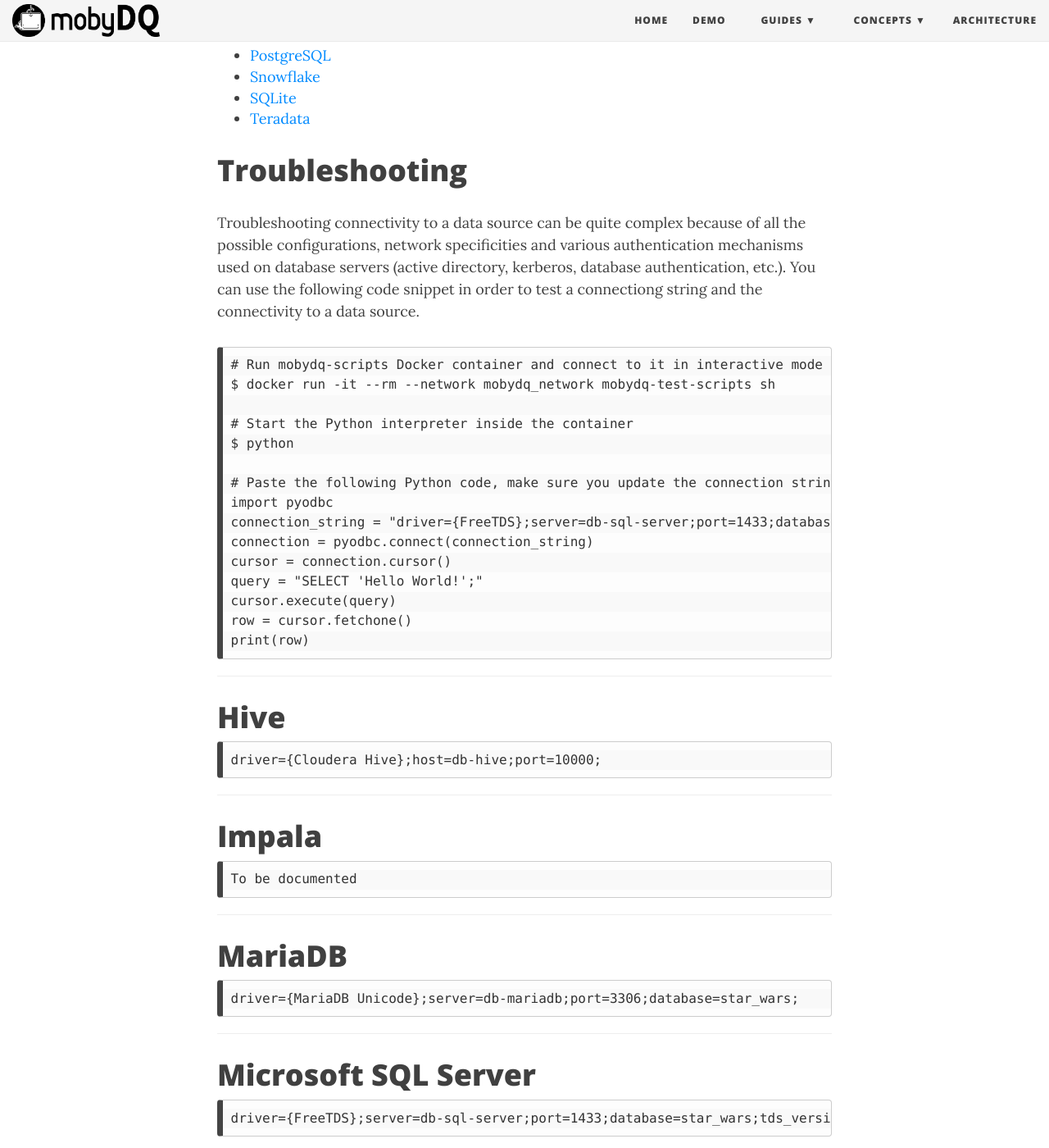
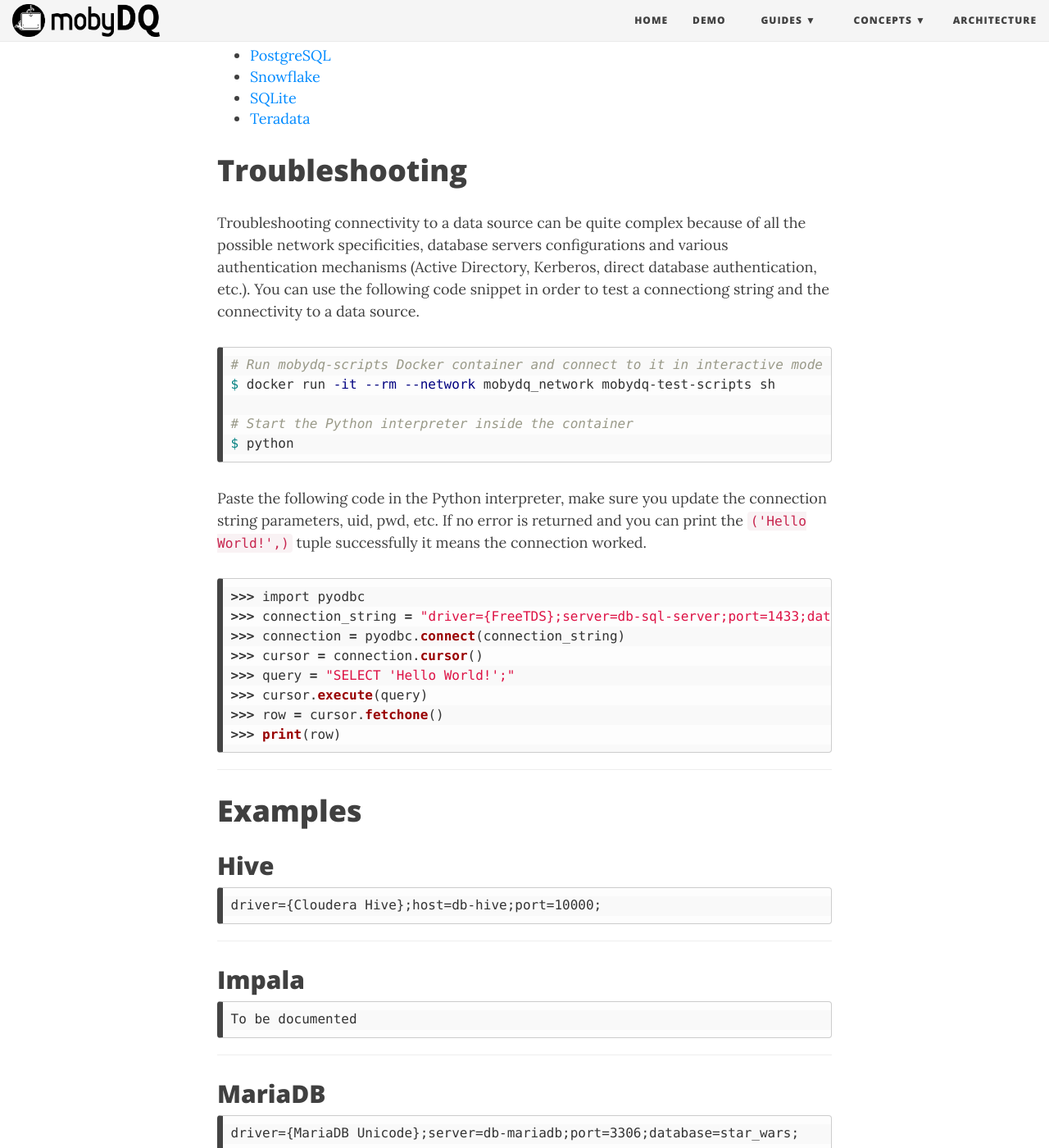
Before and after one commit to ubisoft/mobydq, a Jekyll site: the page built from docs/pages/datasourceconnectionstrings.md, in a window 1280 px wide and 1400 px high, scrolled down 809 px. Shown: the whole window at 82% size. Built offline with Jekyll 4.4.1, drawn with Linux system fonts in a browser that asks for light colours; nearby versions of some CDN libraries.

Commit message:
Improve data source troubleshooting documentation

````diff
--- a/docs/_config.yml
+++ b/docs/_config.yml
@@ -28,7 +28,7 @@
     Guides:
         - Getting Started: "mobydq/pages/gettingstarted"
         - Production Deployment: "mobydq/pages/productiondeployment"
-        - Data Source Connection String Examples: "mobydq/pages/datasourceconnectionstringexamples"
+        - Data Source Connection Strings: "mobydq/pages/datasourceconnectionstrings"
         - Create & Run Indicators From Web App: "mobydq/pages/createandrunindicatorsfromwebapp"
         - Run Indicators From GraphQL API: "mobydq/pages/runindicatorsfromgraphqlapi"
     Concepts:
--- a/docs/pages/datasourceconnectionstringexamples.md
+++ b/docs/pages/datasourceconnectionstrings.md
@@ -21,29 +21,34 @@
 
 # Troubleshooting
 
-Troubleshooting connectivity to a data source can be quite complex because of all the possible configurations, network specificities and various authentication mechanisms used on database servers (active directory, kerberos, database authentication, etc.). You can use the following code snippet in order to test a connectiong string and the connectivity to a data source.
+Troubleshooting connectivity to a data source can be quite complex because of all the possible network specificities, database servers configurations and various authentication mechanisms (Active Directory, Kerberos, direct database authentication, etc.). You can use the following code snippet in order to test a connectiong string and the connectivity to a data source.
 
-```
+```shell
 # Run mobydq-scripts Docker container and connect to it in interactive mode
 $ docker run -it --rm --network mobydq_network mobydq-test-scripts sh
 
 # Start the Python interpreter inside the container
 $ python
+```
 
-# Paste the following Python code, make sure you update the connection string parameters, uid, pwd, etc. to test your own
-import pyodbc
-connection_string = "driver={FreeTDS};server=db-sql-server;port=1433;database=star_wars;tds_version=8.0;uid=sa;pwd=1234-abcd"
-connection = pyodbc.connect(connection_string)
-cursor = connection.cursor()
-query = "SELECT 'Hello World!';"
-cursor.execute(query)
-row = cursor.fetchone()
-print(row)
+Paste the following code in the Python interpreter, make sure you update the connection string parameters, uid, pwd, etc. If no error is returned and you can print the `('Hello World!',)` tuple successfully it means the connection worked.
+
+```python
+>>> import pyodbc
+>>> connection_string = "driver={FreeTDS};server=db-sql-server;port=1433;database=star_wars;tds_version=8.0;uid=sa;pwd=1234-abcd"
+>>> connection = pyodbc.connect(connection_string)
+>>> cursor = connection.cursor()
+>>> query = "SELECT 'Hello World!';"
+>>> cursor.execute(query)
+>>> row = cursor.fetchone()
+>>> print(row)
 ```
 
 ---
 
-# Hive
+# Examples
+
+## Hive
 
 ```
 driver={Cloudera Hive};host=db-hive;port=10000;
@@ -51,7 +56,7 @@
 
 ---
 
-# Impala
+## Impala
 
 ```
 To be documented
@@ -59,7 +64,7 @@
 
 ---
 
-# MariaDB
+## MariaDB
 
 ```
 driver={MariaDB Unicode};server=db-mariadb;port=3306;database=star_wars;
@@ -67,7 +72,7 @@
 
 ---
 
-# Microsoft SQL Server
+## Microsoft SQL Server
 
 ```
 driver={FreeTDS};server=db-sql-server;port=1433;database=star_wars;tds_version=8.0;
@@ -75,7 +80,7 @@
 
 ---
 
-# MySQL
+## MySQL
 
 ```
 driver={MySQL Unicode};server=db-mysql;port=3306;database=star_wars;
@@ -83,7 +88,7 @@
 
 ---
 
-# Oracle
+## Oracle
 
 ```
 driver={Oracle};dbq=db-oracle:1521/orclcdb;
@@ -91,7 +96,7 @@
 
 ---
 
-# PostgreSQL
+## PostgreSQL
 
 ```
 driver={PostgreSQL Unicode};server=db-postgresql;port=5432;database=star_wars;
@@ -99,7 +104,7 @@
 
 ---
 
-# Snowflake
+## Snowflake
 
 ```
 driver={Snowflake};server=account-name.snowflakecomputing.com;port=443;
@@ -107,7 +112,7 @@
 
 ---
 
-# SQLite
+## SQLite
 
 ```
 ./star_wars.db
@@ -115,7 +120,7 @@
 
 ---
 
-# Teradata
+## Teradata
 
 ```
 driver={Teradata 64};dbcname=db-teradata;defaultdatabase=star_wars;charset=utf8;
````
